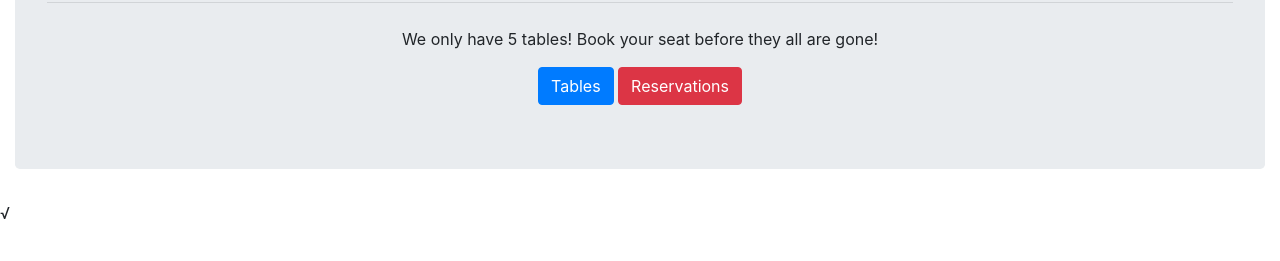
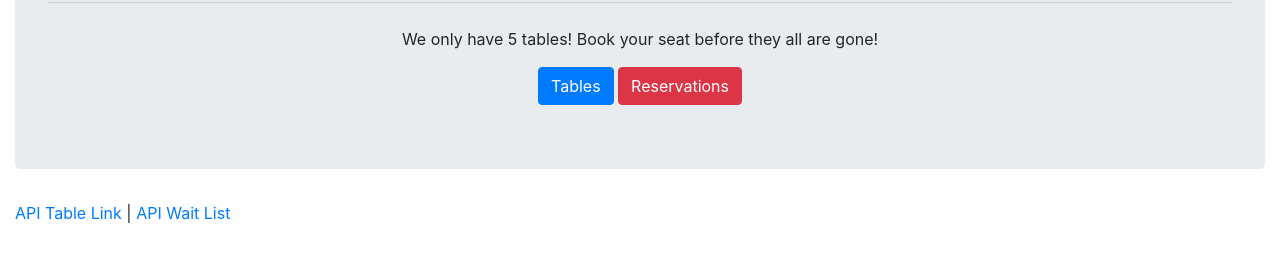
Before and after one commit to mollymccollumwx/hot-restaurant, a website: page views/index.html in a window 1280 px wide. Shown: the part 153-414 px from the top of the page. Drawn offline with nearby package versions, Linux system fonts and the light colour scheme.

Commit message:
added api links to index.html

```diff
--- a/views/index.html
+++ b/views/index.html
@@ -41,8 +41,11 @@
         <a href="/tables" class="btn btn-primary">Tables</a>
         <a href="/reserve" class="btn btn-danger">Reservations</a>
       </div>
+      <div>
+        <a href="./api/reserve">API Table Link</a> | <a href="./api/tables">API Wait List</a>
+      </div>
     </div>
-√
+
     <script src="" async defer></script>
   </body>
 </html>
```
